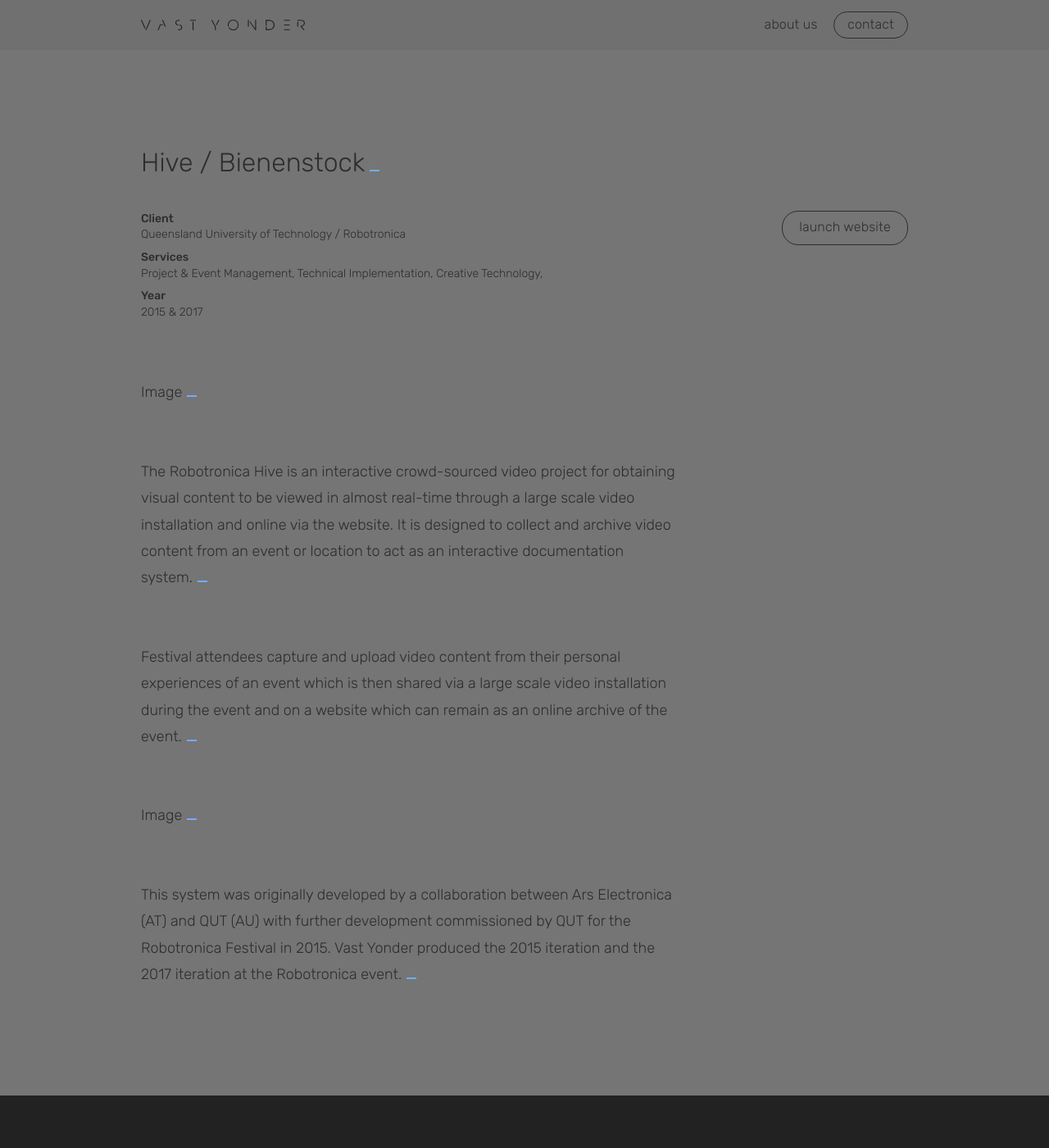
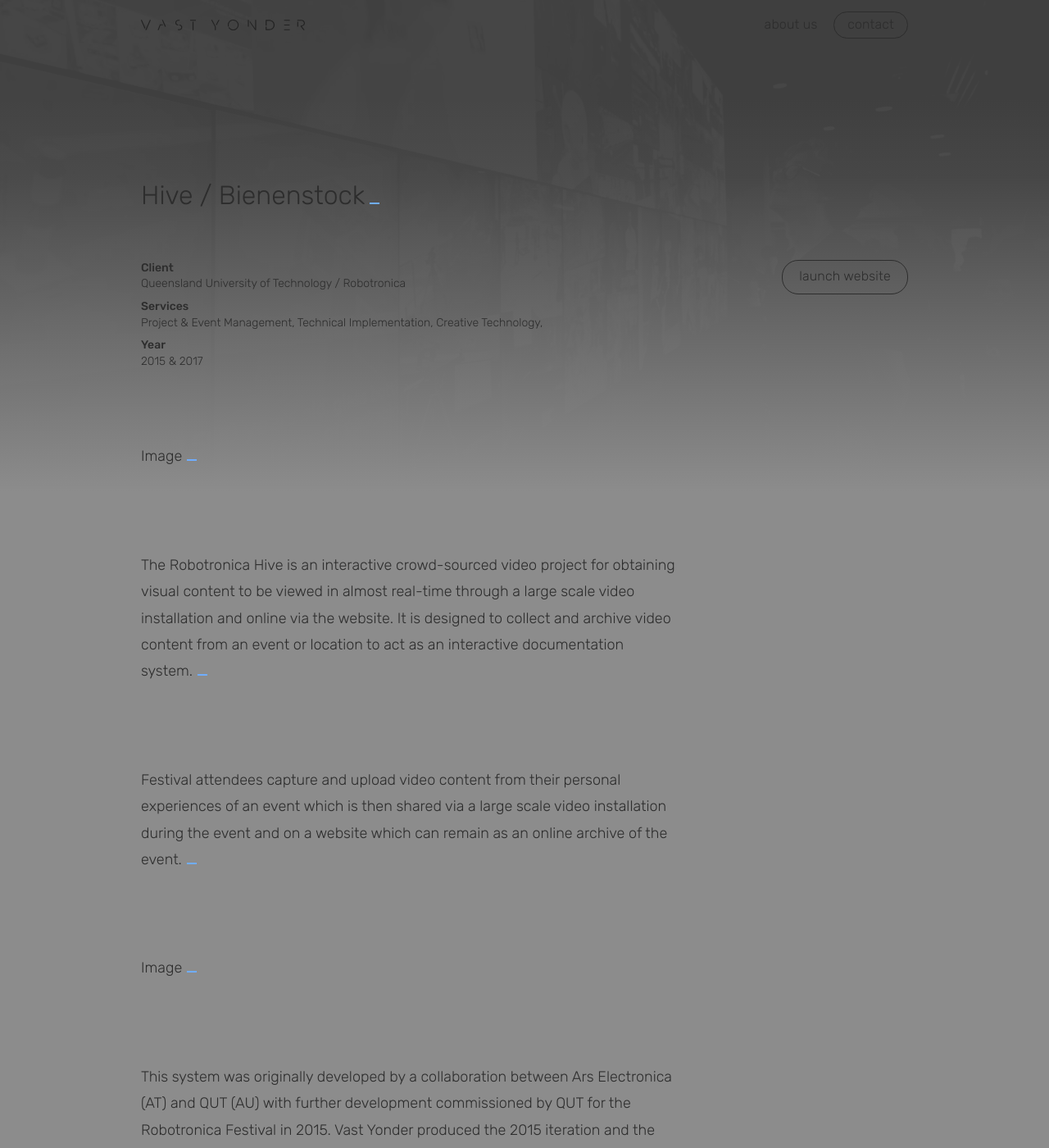
Before and after one commit to LincolnSavage/lincolnsavage.github.io, a Jekyll site: the page built from _projects/hive.md, in a window 1280 px wide and 1400 px high. Shown: the whole window at 82% size. Built offline with Jekyll 4.4.1, drawn with Linux system fonts in a browser that asks for light colours.

Commit message:
Dark Projects

```diff
--- a/_layouts/project.html
+++ b/_layouts/project.html
@@ -12,7 +12,10 @@
       <a class="button" href="#">contact</a>
     </div>
   </nav>
-<!--<div class="project-page__background-image"></div>-->
+<div class="project-page__background">
+  <div class="project-page__background__image"></div>
+  <div class="project-page__background__gradient"></div>
+</div>
 <div class="max-width">
   <section class="info">
    <h1>{{ page.title }}<span class="caret"></span></h1>
--- a/_scss/base/base.scss
+++ b/_scss/base/base.scss
@@ -6,7 +6,7 @@
 html {
 	min-height: 100%;
 	min-width: 100%;
-	background-color: $background-colour;
+	background-color: $project-background-colour;
 	scroll-behavior: smooth;
 }
 
--- a/_scss/base/variables.scss
+++ b/_scss/base/variables.scss
@@ -14,6 +14,7 @@
 $accent-colour: #70ADFF;
 $background-colour: #757575;
 $project-primary-colour: #2D2D2D;
+$project-background-colour: rgba(140,140,140,1);
 $hover-colour: #70ADFF;
 
 $padding-mobile: 16px;
--- a/css/main.css
+++ b/css/main.css
@@ -409,7 +409,7 @@
 html {
   min-height: 100%;
   min-width: 100%;
-  background-color: #757575;
+  background-color: #8c8c8c;
   scroll-behavior: smooth; }
 
 /*border box model*/
@@ -517,7 +517,13 @@
   left: 0;
   right: 0; }
 
-.project-page__background-image {
+.project-page__background {
+  position: absolute;
+  top: 0;
+  height: 600px;
+  width: 100%; }
+
+.project-page__background__image {
   content: "";
   display: block;
   position: absolute;
@@ -526,17 +532,17 @@
   left: 0;
   right: 0;
   background-image: url("/projects/hive/cover.jpg");
+  -webkit-filter: grayscale(100%) contrast(10%) brightness(50%);
+          filter: grayscale(100%) contrast(10%) brightness(50%);
   background-position: center;
   background-size: cover;
   overflow: hidden;
-  -webkit-filter: grayscale(100%) contrast(10%) brightness(90%);
-          filter: grayscale(100%) contrast(10%) brightness(90%);
   z-index: -98; }
   @media (min-width: 1200px) {
-    .project-page__background-image {
+    .project-page__background__image {
       display: block; } }
 
-.project-page__background-image::after {
+.project-page__background__image::after {
   background-color: #757575;
   opacity: 1;
   content: "";
@@ -548,18 +554,17 @@
   right: 0;
   mix-blend-mode: lighten; }
 
-.project-page__background-image::before {
-  background: linear-gradient(rgba(255, 255, 255, 0), white);
+.project-page__background__gradient {
+  background: linear-gradient(rgba(140, 140, 140, 0) 0%, rgba(140, 140, 140, 0.1) 20%, #8c8c8c);
   opacity: 1;
   content: "";
   display: block;
   position: absolute;
-  height: 100px;
+  height: 80%;
   bottom: 0;
   left: 0;
   right: 0;
-  -webkit-filter: grayscale(0%) contrast(100%) brightness(100%);
-          filter: grayscale(0%) contrast(100%) brightness(100%); }
+  z-index: -98; }
 
 .welcome {
   min-height: 100vh;
@@ -596,14 +601,17 @@
 .project-page p {
   font-size: 18px;
   max-width: 40em;
-  padding: 16px; }
+  padding: 32px 16px; }
   @media (min-width: 400px) {
     .project-page p {
-      padding: 32px; } }
+      padding: 50px 32px; } }
 
 .project-page p, .project-page h1, .project-page h2, .project-page a {
   color: #2D2D2D;
   border-color: #2D2D2D; }
+
+.project-page a:hover {
+  color: #70ADFF; }
 
 .project-page h1::after, .project-page p::after {
   content: "";
@@ -617,21 +625,6 @@
 .project-page p {
   line-height: 1.8em; }
 
-/* /// Discrete Project Panes
-.project {
-	height: 300px;
-	width: calc(100%-40px);
-	background-color: #222;
-	margin: 40px;
-	@include for-phone-landscape-up {
-		height: 400px;
-	}
-	@include for-desktop-up {
-		max-width: 50%;
-		float: left;
-	}
-}
-*/
 footer {
   background-color: #222;
   text-align: center;
@@ -696,7 +689,6 @@
   position: fixed;
   top: 0;
   text-align: right;
-  background-color: #707070;
   z-index: 10; }
   @media (min-width: 400px) {
     nav {
@@ -945,7 +937,7 @@
   margin: 160px 16px 16px 16px; }
   @media (min-width: 400px) {
     .info {
-      margin: 180px 32px 32px 32px; } }
+      margin: 220px 32px 32px 32px; } }
   .info .button {
     position: absolute;
     top: 0;
@@ -960,7 +952,7 @@
 .info__items {
   position: relative;
   width: 100%;
-  margin-top: 40px; }
+  margin-top: 60px; }
   .info__items h2 {
     padding-bottom: 8px;
     line-height: 1.4em; }
```
Also changed, not shown: _scss/layout.scss (+26 -29 lines), _scss/module.scss (+4 -3 lines).
